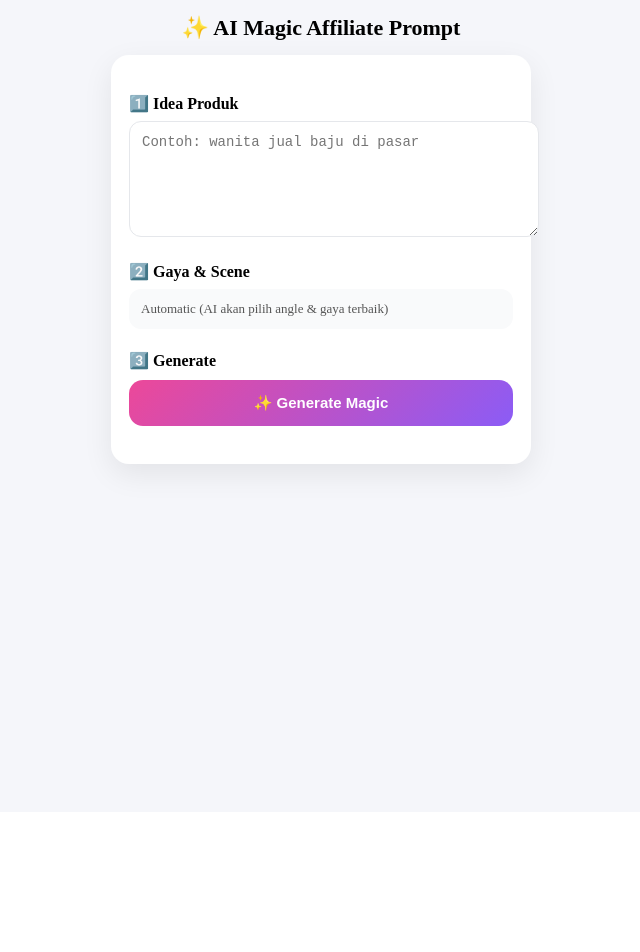
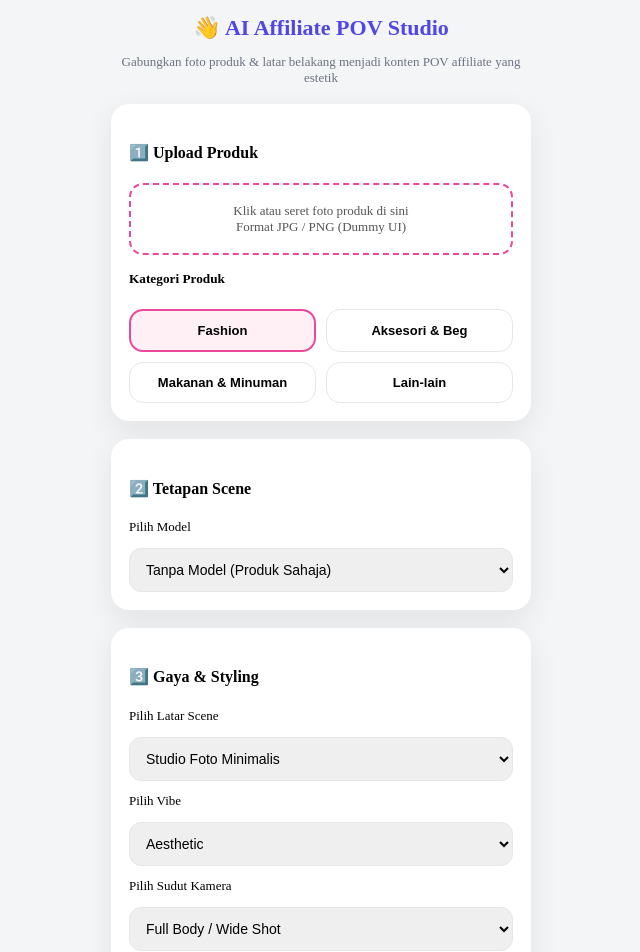
Before and after one commit to hatehero/ai-product-studio, a Next.js app: page / in a window 1280 px wide. Shown: the part 20-972 px from the top of the page, without its empty margins (319-959 px from the left). Before the commit the page ends 840 px from the top, so only its background shows below. Built offline with nearby package versions, Linux system fonts and the light colour scheme.

Commit message:
Update index.tsx

```diff
--- a/pages/index.tsx
+++ b/pages/index.tsx
@@ -1,52 +1,72 @@
-
 import { useState } from "react";
 
 export default function Home() {
-  const [prompt, setPrompt] = useState("");
-  const [output, setOutput] = useState("");
-  const [error, setError] = useState("");
-  const [loading, setLoading] = useState(false);
+  const [kategori, setKategori] = useState("Fashion");
+  const [model, setModel] = useState("Tanpa Model (Produk Sahaja)");
+  const [latar, setLatar] = useState("Studio Foto Minimalis");
+  const [vibe, setVibe] = useState("Aesthetic");
+  const [angle, setAngle] = useState("Full Body / Wide Shot");
+  const [ratio, setRatio] = useState("9:16");
 
-  async function generate() {
-    setError("");
-    setOutput("");
+  const Card = ({ children }: any) => (
+    <div
+      style={{
+        background: "#ffffff",
+        borderRadius: 18,
+        padding: 18,
+        marginBottom: 18,
+        boxShadow: "0 10px 30px rgba(0,0,0,0.08)",
+      }}
+    >
+      {children}
+    </div>
+  );
 
-    if (!prompt.trim()) {
-      setError("Prompt kosong");
-      return;
-    }
+  const Select = ({ value, set, options }: any) => (
+    <select
+      value={value}
+      onChange={(e) => set(e.target.value)}
+      style={{
+        width: "100%",
+        padding: 12,
+        borderRadius: 12,
+        border: "1px solid #e5e7eb",
+        fontSize: 14,
+      }}
+    >
+      {options.map((o: string) => (
+        <option key={o}>{o}</option>
+      ))}
+    </select>
+  );
 
-    setLoading(true);
-
-    try {
-      const res = await fetch("/api/prompt", {
-        method: "POST",
-        headers: { "Content-Type": "application/json" },
-        body: JSON.stringify({ prompt }),
-      });
-
-      const data = await res.json();
-
-      if (!res.ok) {
-        setError(data?.error || "Ralat tidak diketahui");
-      } else {
-        setOutput(data.result);
-      }
-    } catch (e: any) {
-      setError("Client error: " + e.message);
-    }
-
-    setLoading(false);
-  }
+  const KategoriBtn = ({ nama }: any) => (
+    <button
+      onClick={() => setKategori(nama)}
+      style={{
+        padding: 12,
+        borderRadius: 14,
+        fontSize: 13,
+        fontWeight: 600,
+        border:
+          kategori === nama
+            ? "2px solid #ec4899"
+            : "1px solid #e5e7eb",
+        background: kategori === nama ? "#fff0f6" : "#ffffff",
+      }}
+    >
+      {nama}
+    </button>
+  );
 
   return (
     <div
       style={{
         minHeight: "100vh",
-        background: "#f5f6fa",
+        background: "#f4f5f7",
+        padding: "12px 10px",
         display: "flex",
         justifyContent: "center",
-        padding: "12px 10px",
       }}
     >
       <div style={{ width: "100%", maxWidth: 420 }}>
@@ -54,114 +74,187 @@ export default function Home() {
         <h1
           style={{
             textAlign: "center",
-            marginBottom: 14,
-            fontSize: "22px",
+            fontSize: 22,
             fontWeight: 700,
+            marginBottom: 6,
+            color: "#4f46e5",
             whiteSpace: "nowrap",
           }}
         >
-          ✨ AI Magic Affiliate Prompt
+          👋 AI Affiliate POV Studio
         </h1>
+        <p
+          style={{
+            textAlign: "center",
+            fontSize: 13,
+            color: "#6b7280",
+            marginBottom: 18,
+          }}
+        >
+          Gabungkan foto produk & latar belakang menjadi konten POV affiliate
+          yang estetik
+        </p>
 
-        {/* CARD */}
+        {/* STEP 1 */}
+        <Card>
+          <h4>1️⃣ Upload Produk</h4>
           <div
             style={{
-            background: "#ffffff",
-            borderRadius: 18,
+              marginTop: 10,
               padding: 18,
-            boxShadow: "0 10px 30px rgba(0,0,0,0.08)",
-          }}
-        >
-          {/* STEP 1 */}
-          <div style={{ marginBottom: 18 }}>
-            <h4 style={{ marginBottom: 8 }}>1️⃣ Idea Produk</h4>
-            <textarea
-              value={prompt}
-              onChange={(e) => setPrompt(e.target.value)}
-              placeholder="Contoh: wanita jual baju di pasar"
-              style={{
-                width: "100%",
-                minHeight: 90,
-                padding: 12,
-                borderRadius: 12,
-                border: "1px solid #e5e7eb",
-                fontSize: 14,
-                outline: "none",
-              }}
-            />
-          </div>
-
-          {/* STEP 2 */}
-          <div style={{ marginBottom: 18 }}>
-            <h4 style={{ marginBottom: 8 }}>2️⃣ Gaya & Scene</h4>
-            <div
-              style={{
-                padding: 12,
-                borderRadius: 12,
-                background: "#f9fafb",
+              borderRadius: 14,
+              border: "2px dashed #ec4899",
+              textAlign: "center",
               fontSize: 13,
               color: "#555",
             }}
           >
-              Automatic (AI akan pilih angle & gaya terbaik)
-            </div>
+            Klik atau seret foto produk di sini
+            <br />
+            Format JPG / PNG (Dummy UI)
           </div>
 
+          <h5 style={{ marginTop: 16 }}>Kategori Produk</h5>
+          <div
+            style={{
+              display: "grid",
+              gridTemplateColumns: "1fr 1fr",
+              gap: 10,
+              marginTop: 10,
+            }}
+          >
+            <KategoriBtn nama="Fashion" />
+            <KategoriBtn nama="Aksesori & Beg" />
+            <KategoriBtn nama="Makanan & Minuman" />
+            <KategoriBtn nama="Lain-lain" />
+          </div>
+        </Card>
+
+        {/* STEP 2 */}
+        <Card>
+          <h4>2️⃣ Tetapan Scene</h4>
+          <p style={{ fontSize: 13 }}>Pilih Model</p>
+          <Select
+            value={model}
+            set={setModel}
+            options={[
+              "Tanpa Model (Produk Sahaja)",
+              "Wanita Tidak Berhijab",
+              "Wanita Berhijab",
+              "Lelaki",
+              "Kanak-kanak Perempuan",
+              "Kanak-kanak Lelaki",
+            ]}
+          />
+        </Card>
+
         {/* STEP 3 */}
-          <div style={{ marginBottom: 20 }}>
-            <h4 style={{ marginBottom: 10 }}>3️⃣ Generate</h4>
+        <Card>
+          <h4>3️⃣ Gaya & Styling</h4>
+
+          <p style={{ fontSize: 13 }}>Pilih Latar Scene</p>
+          <Select
+            value={latar}
+            set={setLatar}
+            options={[
+              "Studio Foto Minimalis",
+              "Jalanan Bandar (Street Style)",
+              "Kafe Outdoor",
+              "Pantai",
+              "Taman Bunga",
+              "Bilik Tidur",
+              "Perpustakaan",
+              "Seni Bina Moden",
+              "Pergunungan",
+              "Pejabat (Office Style)",
+              "Dalam Pusat Beli-belah",
+            ]}
+          />
+
+          <p style={{ fontSize: 13, marginTop: 12 }}>Pilih Vibe</p>
+          <Select
+            value={vibe}
+            set={setVibe}
+            options={[
+              "Aesthetic",
+              "Minimalis",
+              "Berwarna-warni",
+              "Pastel Dreamy",
+              "Futuristik",
+              "Vintage",
+              "Moden Mewah",
+              "Cozy / Hangat",
+              "Dark Academia",
+              "Natural",
+              "Tenang & Lembut",
+            ]}
+          />
+
+          <p style={{ fontSize: 13, marginTop: 12 }}>Pilih Sudut Kamera</p>
+          <Select
+            value={angle}
+            set={setAngle}
+            options={[
+              "Close Up",
+              "Medium Shot",
+              "Full Body / Wide Shot",
+              "High Angle",
+              "Low Angle",
+              "Over The Shoulder",
+              "Dutch Angle (Artistik)",
+            ]}
+          />
+
+          <p style={{ fontSize: 13, marginTop: 12 }}>Nisbah Gambar</p>
+          <div style={{ display: "flex", gap: 10 }}>
+            {["9:16", "1:1", "3:4"].map((r) => (
               <button
-              onClick={generate}
-              disabled={loading}
+                key={r}
+                onClick={() => setRatio(r)}
+                style={{
+                  flex: 1,
+                  padding: 10,
+                  borderRadius: 12,
+                  border:
+                    ratio === r
+                      ? "2px solid #ec4899"
+                      : "1px solid #e5e7eb",
+                  background: ratio === r ? "#fff0f6" : "#fff",
+                  fontWeight: 600,
+                }}
+              >
+                {r}
+              </button>
+            ))}
+          </div>
+        </Card>
+
+        {/* GENERATE */}
+        <Card>
+          <button
             style={{
               width: "100%",
               padding: 14,
-                borderRadius: 14,
+              borderRadius: 16,
               border: "none",
               color: "#fff",
-                fontWeight: 600,
               fontSize: 15,
-                cursor: loading ? "not-allowed" : "pointer",
+              fontWeight: 700,
               background:
                 "linear-gradient(135deg, #ec4899, #8b5cf6)",
             }}
           >
-              {loading ? "Menjana..." : "✨ Generate Magic"}
+            ✨ GENERATE MAGIC
           </button>
-          </div>
+        </Card>
 
-          {/* ERROR */}
-          {error && (
-            <div
-              style={{
-                background: "#fee2e2",
-                color: "#b91c1c",
-                padding: 12,
-                borderRadius: 10,
-                fontSize: 13,
-              }}
-            >
-              ❌ {error}
-            </div>
-          )}
-
-          {/* OUTPUT */}
-          {output && (
-            <pre
-              style={{
-                marginTop: 16,
-                background: "#f3f4f6",
-                padding: 14,
-                borderRadius: 12,
-                whiteSpace: "pre-wrap",
-                fontSize: 13,
-                lineHeight: 1.6,
-              }}
-            >
-              {output}
-            </pre>
-          )}
-        </div>
+        {/* HASIL */}
+        <Card>
+          <h4>✨ Hasil Studio</h4>
+          <p style={{ fontSize: 13, color: "#6b7280" }}>
+            Kandungan AI akan dipaparkan di sini (dummy preview)
+          </p>
+        </Card>
       </div>
     </div>
   );
```
Lines whose indentation alone changed are shown as unchanged.
